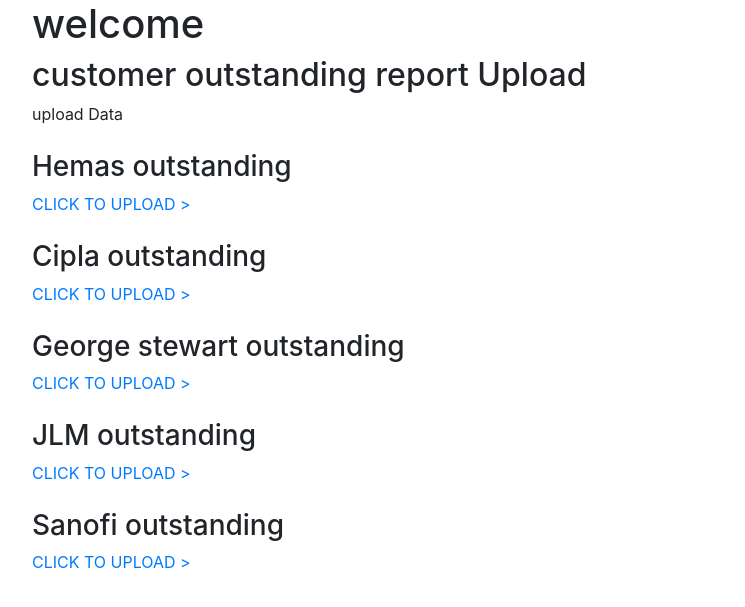
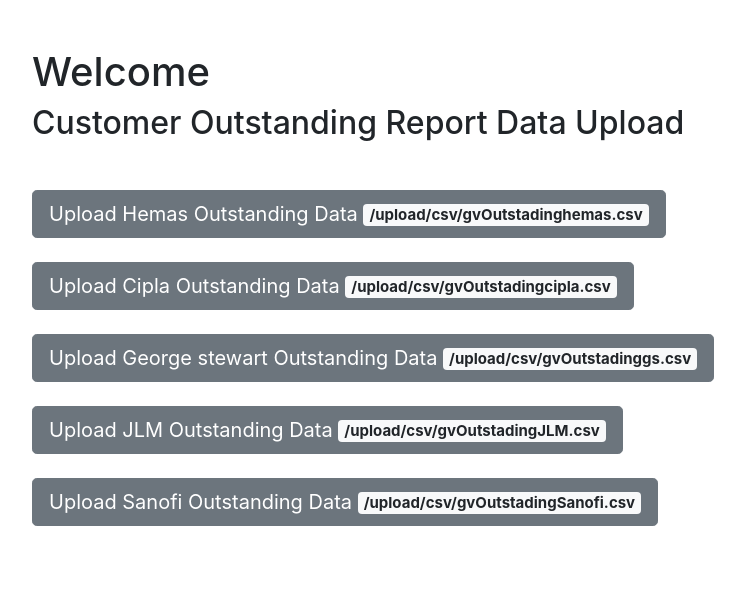
Before and after one commit to georgeraveen/westCentral, a CodeIgniter app: page /westCentral/index.php/uploaddata/index in a window 1280 px wide. Shown: the top 607 px of the page, without its empty margins (53-798 px from the left). Run offline with CodeIgniter, Linux system fonts and the light colour scheme.

Commit message:
upload page css added

```diff
--- a/application/controllers/uploadData.php
+++ b/application/controllers/uploadData.php
@@ -13,6 +13,7 @@
 	}
 
 	public function uploadHemasOut(){
+		try {
 			$this->load->model('upload_model');
 			$uploadH = $this->upload_model->upload_hemas_out();
 			if ($uploadH){
@@ -20,14 +21,24 @@
 				foreach($cust->result() as $row){
 					$this->db->query("insert ignore into hemas values('$row->hID',\"$row->hCustName\",'$row->hTown')");
 				}
+				echo '
+					<div class="alert alert-success" role="alert">
+						Hemas data uploaded
+					</div>
+				';
+			}
 
-			echo 'Hemas  data uploaded';
-		}
-		else{
-			echo 'hemas upload error';
+		} catch (\Throwable $th) {
+			echo $th;
+			echo '
+					<div class="alert alert-danger" role="alert">
+						Hemas data upload error. Please check the file and try again.
+					</div>
+				';
 		}
 	}
 	public function uploadCiplaOut(){
+		try{
 			$this->load->model('upload_model');
 			$uploadC = $this->upload_model->upload_cipla_out();
 			if ($uploadC){
@@ -35,13 +46,23 @@
 				foreach($cust->result() as $row){
 					$this->db->query("insert ignore into cipla values('$row->cID',\"$row->cCustName\",'$row->cTown')");
 				}
-			echo 'Cipla  data uploaded';
+				echo '
+						<div class="alert alert-success" role="alert">
+							Cipla data uploaded
+						</div>
+					';
 			}
-		else{
-			echo 'cipla upload error';
+
+		} catch (\Throwable $th) {
+			echo '
+					<div class="alert alert-danger" role="alert">
+						Cipla data upload error. Please check the file and try again.
+					</div>
+				';
 		}
 	}
 	public function uploadGsOut(){
+		try{
 			$this->load->model('upload_model');
 			$uploadG = $this->upload_model->upload_gs_out();
 			if ($uploadG){
@@ -49,13 +70,23 @@
 				foreach($cust->result() as $row){
 					$this->db->query("insert ignore into gs values('$row->gID',\"$row->gCustName\",'$row->gTown')");
 				}
-			echo 'GS  data uploaded';
+				echo '
+					<div class="alert alert-success" role="alert">
+						GS data uploaded
+					</div>
+						';
 			}
-		else{
-			echo 'gs upload error';
+
+		} catch (\Throwable $th) {
+		echo '
+			<div class="alert alert-danger" role="alert">
+				GS data upload error. Please check the file and try again.
+			</div>
+			';
 		}
 	}
 	public function uploadJlmOut(){
+		try{
 			$this->load->model('upload_model');
 			$uploadJ = $this->upload_model->upload_jlm_out();
 			if ($uploadJ){
@@ -63,13 +94,23 @@
 				foreach($cust->result() as $row){
 					$this->db->query("insert ignore into jlm values('$row->jID',\"$row->jCustName\",'$row->jTown')");
 				}
-			echo 'JLM  data uploaded';
+				echo '
+				<div class="alert alert-success" role="alert">
+					JLM data uploaded
+				</div>
+					';
 			}
-		else{
-			echo 'jlm upload error';
+
+		} catch (\Throwable $th) {
+		echo '
+			<div class="alert alert-danger" role="alert">
+				JLM data upload error. Please check the file and try again.
+			</div>
+			';
 		}
 	}
 	public function uploadSanOut(){
+		try{
 			$this->load->model('upload_model');
 			$uploadS = $this->upload_model->upload_san_out();
 			if ($uploadS){
@@ -77,10 +118,19 @@
 				foreach($cust->result() as $row){
 					$this->db->query("insert ignore into sanofi values(\"$row->sID\",\"$row->sCustName\",'$row->sTown')");
 				}
-			echo 'Sanofi  data uploaded';
+			echo '
+				<div class="alert alert-success" role="alert">
+					Sanofi data uploaded
+				</div>
+					';
 			}
-		else{
-			echo 'Sanofi upload error';
+
+		} catch (\Throwable $th) {
+		echo '
+			<div class="alert alert-danger" role="alert">
+				Sanofi data upload error. Please check the file and try again.
+			</div>
+			';
 		}
 	}
 }
--- a/application/views/uploadDataPage.php
+++ b/application/views/uploadDataPage.php
@@ -7,47 +7,45 @@
 
     </head>
     <body>
-    <div  class="container">
-        <h1>welcome</h1>
-        <h2>customer outstanding report Upload</h2>
-        upload Data
-        <br><br>
+	<div class="container">
+        <h1  class="mt-5" >Welcome</h1>
+        <h2>Customer Outstanding Report Data Upload</h2>
     <div>
 
-        <div>
+        <div class="mt-5">
 		    <div>
-                <h3>Hemas outstanding</h3>
-
                 <div class="button"><span><a href="./uploadHemasOut" target="popup" onclick="window.open('./uploadHemasOut','popup','width=600,height=600'); return false;">
-    CLICK TO UPLOAD ></a></span></div>
+					<button type="button" class="btn btn-secondary btn-lg">Upload Hemas Outstanding Data <span class="badge badge-light">/upload/csv/gvOutstadinghemas.csv</span></button>
+					</a></span>
+				</div>
 		    </div>
             <br>
             <div>
-                <h3>Cipla outstanding</h3>
-
                 <div class="button"><span><a href="./uploadCiplaOut" target="popup" onclick="window.open('./uploadCiplaOut','popup','width=600,height=600'); return false;">
-    CLICK TO UPLOAD ></a></span></div>
+					<button type="button" class="btn btn-secondary btn-lg">Upload Cipla Outstanding Data <span class="badge badge-light">/upload/csv/gvOutstadingcipla.csv</span></button>
+					</a></span>
+				</div>
 		    </div>
             <br>
             <div>
-                <h3>George stewart outstanding</h3>
-
                 <div class="button"><span><a href="./uploadGsOut" target="popup" onclick="window.open('./uploadGsOut','popup','width=600,height=600'); return false;">
-    CLICK TO UPLOAD ></a></span></div>
+					<button type="button" class="btn btn-secondary btn-lg">Upload George stewart Outstanding Data <span class="badge badge-light">/upload/csv/gvOutstadinggs.csv</span></button>
+					</a></span>
+				</div>
 		    </div>
             <br>
             <div>
-                <h3>JLM outstanding</h3>
-
                 <div class="button"><span><a href="./uploadJlmOut" target="popup" onclick="window.open('./uploadJlmOut','popup','width=600,height=600'); return false;">
-    CLICK TO UPLOAD ></a></span></div>
+				<button type="button" class="btn btn-secondary btn-lg">Upload JLM Outstanding Data <span class="badge badge-light">/upload/csv/gvOutstadingJLM.csv</span></button>
+					</a></span>
+				</div>
 		    </div>
             <br>
             <div>
-                <h3>Sanofi outstanding</h3>
-
                 <div class="button"><span><a href="./uploadSanOut" target="popup" onclick="window.open('./uploadSanOut','popup','width=600,height=600'); return false;">
-    CLICK TO UPLOAD ></a></span></div>
+					<button type="button" class="btn btn-secondary btn-lg">Upload Sanofi Outstanding Data <span class="badge badge-light">/upload/csv/gvOutstadingSanofi.csv</span></button>
+					</a></span>
+				</div>
 		    </div>
 
         </div>
```
Also changed, not shown: application/models/upload_model.php (+25 -4 lines), application/views/homepage.php (+35 -33 lines). Lines whose indentation alone changed are shown as unchanged.
